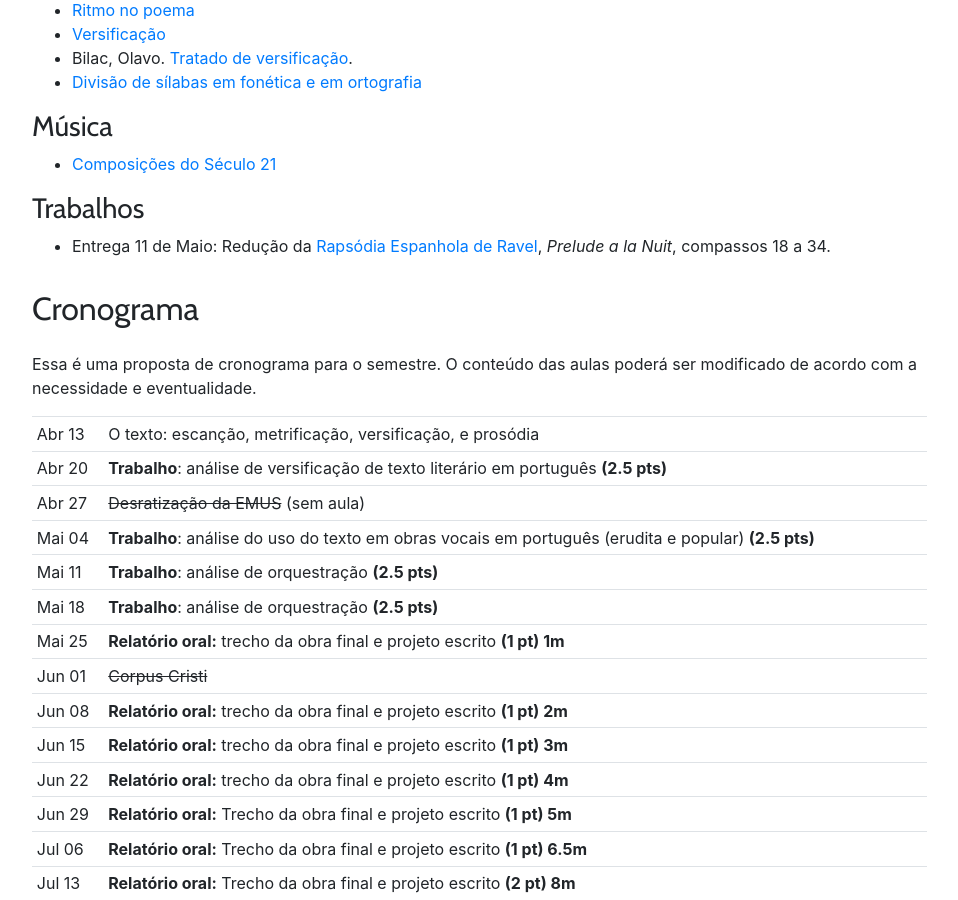
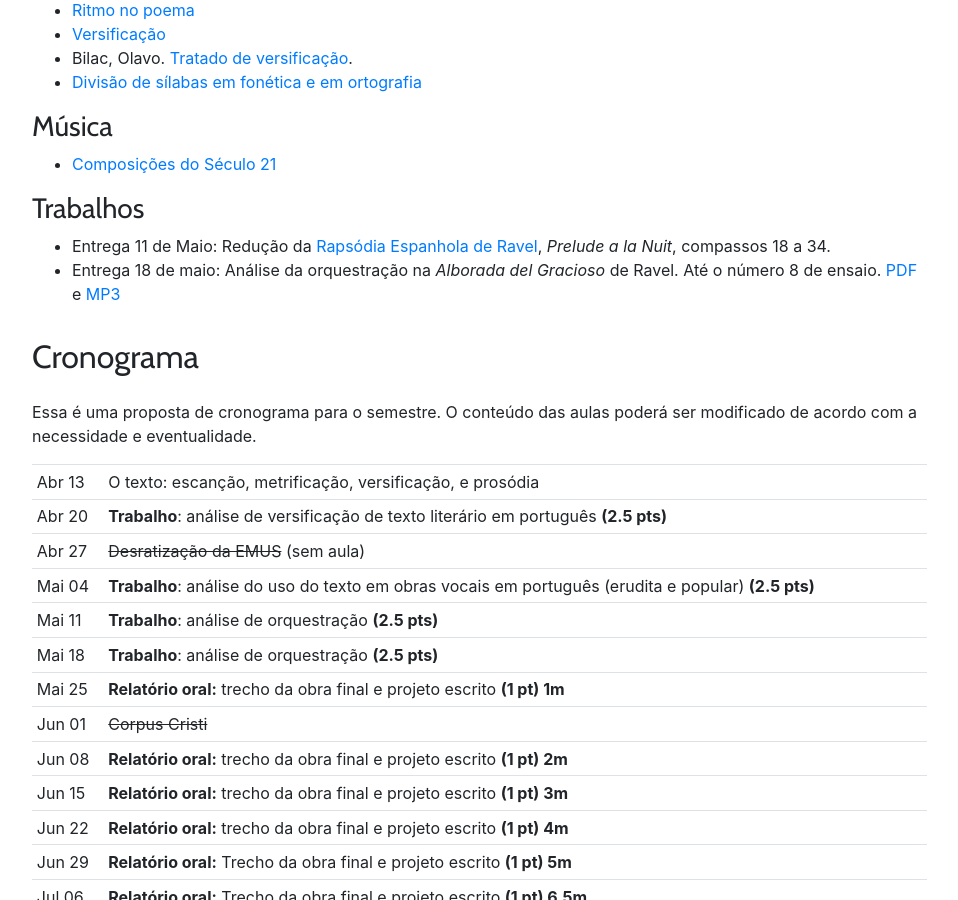
Before and after one commit to kroger/genosmus, a Jekyll site: the page built from _pedro/musb18.md, in a window 1280 px wide and 900 px high, scrolled down 593 px. Shown: the whole window, without its empty margins (68-1026 px from the left). Built offline with Jekyll 4.4.1, drawn with Linux system fonts in a browser that asks for light colours; some of the changed lines change nothing that is shown.

Commit message:
Trabalho composição

```diff
--- a/_pedro/musb18.md
+++ b/_pedro/musb18.md
@@ -30,6 +30,7 @@ representativas do século XX, de grandes dimensões.
 ### Trabalhos
 
   - Entrega 11 de Maio: Redução da [Rapsódia Espanhola de Ravel][1], _Prelude a la Nuit_, compassos 18 a 34.
+  - Entrega 18 de maio: Análise da orquestração na _Alborada del Gracioso_ de Ravel. Até o número 8 de ensaio. [PDF][2] e [MP3][3]
 
 ## Cronograma
 
@@ -93,3 +94,5 @@ para me procurar; depois disso a nota não será modificada.
 {% include_relative geradas/musb18.md %}
 
 [1]: https://www.dropbox.com/s/dh7w83o19ao5gek/Ravel%20-%20Rapsodia%20Espanhola%201.pdf?dl=1
+[2]: https://www.dropbox.com/s/o604gwvyfw6rlx2/Ravel%20-%20Alborada%20del%20Gracioso.pdf?dl=1
+[3]: https://www.dropbox.com/s/bnkcy1yzctisgin/Ravel%20-%20Alborada%20del%20gracioso.mp3?dl=1
```
